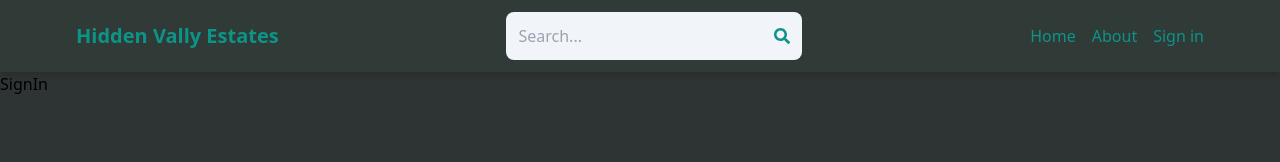
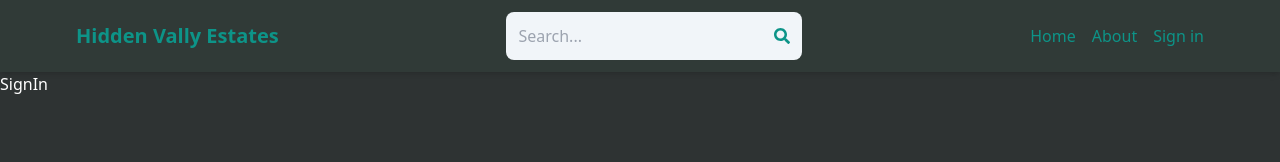
Before and after one commit to CHAMPION316/hidden-valley-estates, a React (Vite) app in the folder client/: page /sign-in in a window 1280 px wide. Shown: the top 162 px of the page. Built offline with nearby package versions, Linux system fonts and the light colour scheme.

Commit message:
Change text-color to white on signin text

```diff
--- a/client/src/pages/SignIn.jsx
+++ b/client/src/pages/SignIn.jsx
@@ -2,6 +2,6 @@ import React from 'react'
 
 export default function SignIn() {
   return (
-    <div>SignIn</div>
+    <div className='text-white'>SignIn</div>
   )
 }
```
